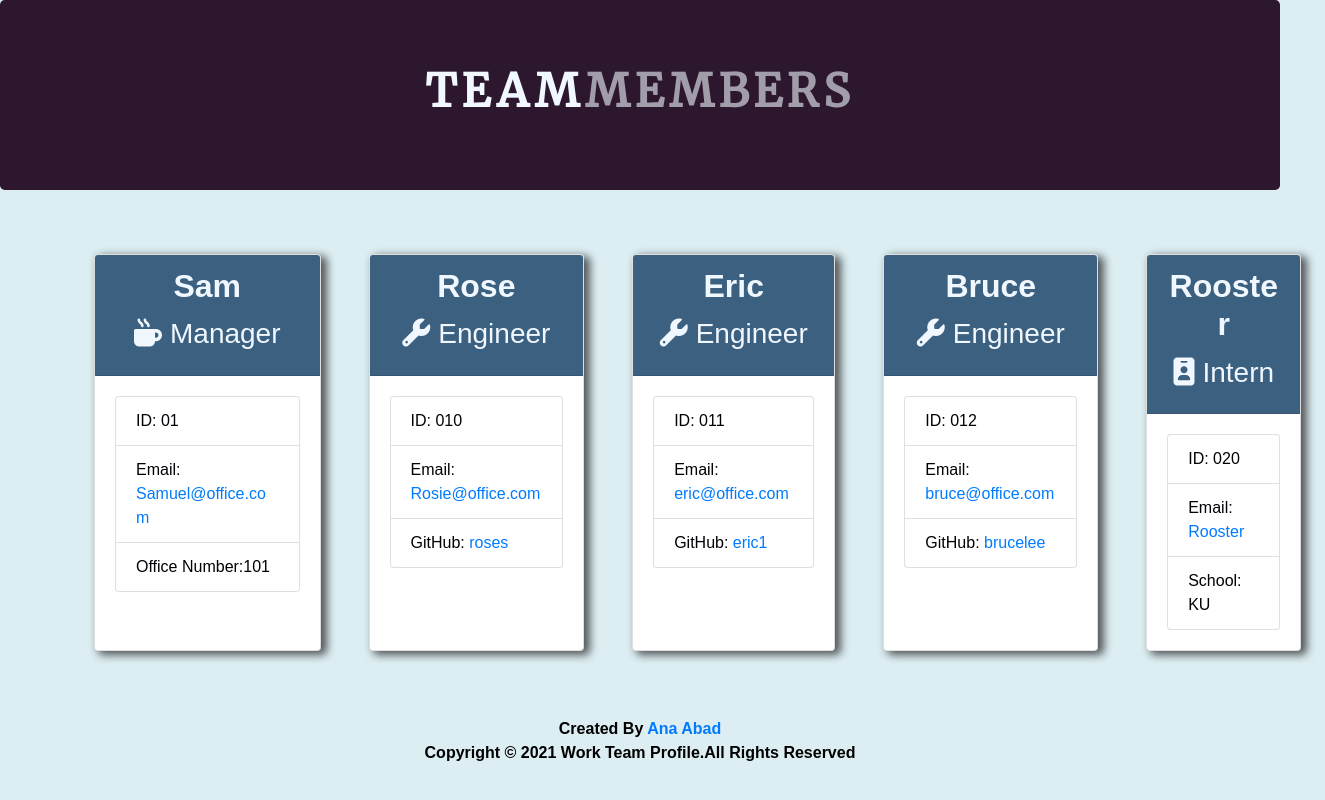
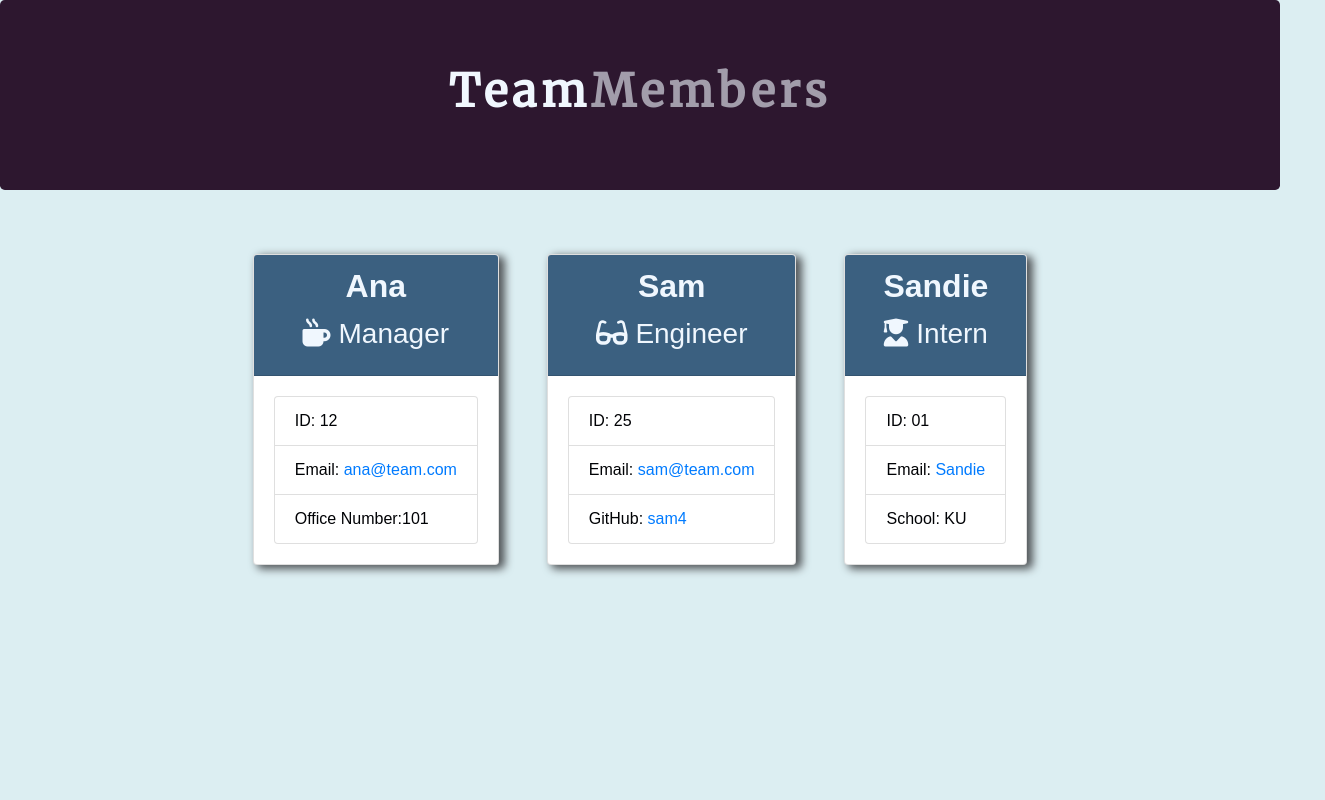
Before and after one commit to abanae/Work-Team-Profile-Generator, a website: page dist/team.html in a window 1280 px wide. Shown: the whole page, 1325 px wide, since content can reach past the window. Drawn offline with nearby package versions, Linux system fonts and the light colour scheme; a web font is replaced by a local one.

```diff
--- a/dist/team.html
+++ b/dist/team.html
@@ -10,7 +10,7 @@
         <link rel="stylesheet" href="https://stackpath.bootstrapcdn.com/bootstrap/4.3.1/css/bootstrap.min.css"
             integrity="sha384-ggOyR0iXCbMQv3Xipma34MD+dH/1fQ784/j6cY/iJTQUOhcWr7x9JvoRxT2MZw1T" crossorigin="anonymous">
         <link href="https://fonts.googleapis.com/css?family=Merriweather|Muli:300" rel="stylesheet">
-    <link rel="stylesheet" type="text/css" href="./style.css" />
+        <link rel="stylesheet" type="text/css" href="./style.css"/>
         <script src="https://kit.fontawesome.com/c502137733.js"></script>
     </head>
 
@@ -18,93 +18,61 @@
         <div class="container-fluid">
             <div class="row">
                 <div class="col-12 jumbotron mb-3 team-heading">
-                <h1 class="text-center">TEAM<span>MEMBERS</span></h1>
+                    <h1 class="text-center">Team<span>Members</span></h1>
                 </div>
             </div>
         </div>
         <div class="container">
             <div class="row">
-            <div class="team-area d-flex justify-content-center mt-5">
+                <div class="team-area col-12 d-flex justify-content-center mt-5">
                     <div class="card employee-card mr-4 ml-4 mb-3">
     <div class="card-header text-center">
-                        <h2 class="card-title">Sam</h2>
+        <h2 class="card-title">Ana</h2>
         <h3 class="card-title"><i class="fas fa-mug-hot mr-2"></i>Manager</h3>
     </div>
     <div class="card-body">
         <ul class="list-group">
-                            <li class="list-group-item">ID: 01</li>
-                            <li class="list-group-item">Email: <a href="mailto:Samuel@office.com">Samuel@office.com</a>
+            <li class="list-group-item">ID: 12</li>
+            <li class="list-group-item">Email: <a href="mailto:ana@team.com">ana@team.com</a>
             </li>
             <li class="list-group-item">Office Number:101</li>
         </ul>
     </div>
 </div>
+
                     <div class="card employee-card mr-4 ml-4 mb-3">
     <div class="card-header text-center">
-                        <h2 class="card-title">Rose</h2>
-                        <h3 class="card-title"><i class="fas fa-wrench mr-2"></i>Engineer</h3>
+        <h2 class="card-title">Sam</h2>
+        <h3 class="card-title"><i class="fas fa-glasses mr-2"></i>Engineer</h3>
     </div>
     <div class="card-body">
         <ul class="list-group">
-                            <li class="list-group-item">ID: 010</li>
-                            <li class="list-group-item">Email: <a href="mailto:Rosie@office.com">Rosie@office.com</a>
+            <li class="list-group-item">ID: 25</li>
+            <li class="list-group-item">Email: <a href="mailto:sam@team.com">sam@team.com</a>
             </li>
-                            <li class="list-group-item">GitHub: <a href="https://github.com/roses" target="_blank"
-                                    rel="noopener noreferrer">roses</a></li>
+            <li class="list-group-item">GitHub: <a href="https://github.com/sam4" target="_blank"
+            rel="noopener noreferrer">sam4</a></li>
         </ul>
     </div>
 </div>
+
                     <div class="card employee-card mr-4 ml-4 mb-3">
     <div class="card-header text-center">
-                        <h2 class="card-title">Eric</h2>
-                        <h3 class="card-title"><i class="fas fa-wrench mr-2"></i>Engineer</h3>
+        <h2 class="card-title">Sandie</h2>
+        <h3 class="card-title"><i class="fas fa-user-graduate mr-2"></i>Intern</h3>
     </div>
     <div class="card-body">
         <ul class="list-group">
-                            <li class="list-group-item">ID: 011</li>
-                            <li class="list-group-item">Email: <a href="mailto:eric@office.com">eric@office.com</a>
-                            </li>
-                            <li class="list-group-item">GitHub: <a href="https://github.com/eric1" target="_blank"
-                                    rel="noopener noreferrer">eric1</a></li>
-                        </ul>
-                    </div>
-                </div>
-                <div class="card employee-card mr-4 ml-4 mb-3">
-                    <div class="card-header text-center">
-                        <h2 class="card-title">Bruce</h2>
-                        <h3 class="card-title"><i class="fas fa-wrench mr-2"></i>Engineer</h3>
-                    </div>
-                    <div class="card-body">
-                        <ul class="list-group">
-                            <li class="list-group-item">ID: 012</li>
-                            <li class="list-group-item">Email: <a href="mailto:bruce@office.com">bruce@office.com</a>
-                            </li>
-                            <li class="list-group-item">GitHub: <a href="https://github.com/brucelee" target="_blank"
-                                    rel="noopener noreferrer">brucelee</a></li>
-                        </ul>
-                    </div>
-                </div>
-                <div class="card employee-card mr-4 ml-4 mb-3">
-                    <div class="card-header text-center">
-                        <h2 class="card-title">Rooster</h2>
-                        <h3 class="card-title"><i class="fas fa-id-badge mr-2"></i>Intern</h3>
-                    </div>
-                    <div class="card-body">
-                        <ul class="list-group">
-                            <li class="list-group-item">ID: 020 </li>
-                            <li class="list-group-item">Email: <a href="mailto:rooster@office.com">Rooster</a>
+            <li class="list-group-item">ID: 01 </li>
+            <li class="list-group-item">Email: <a href="mailto:sandie@team.com">Sandie</a>
             </li>
             <li class="list-group-item">School: KU</li>
         </ul>
     </div>
 </div>
-            </div>
-        </div>
-    </div>
-    <footer>
-        <p>Created By <a href="https://github.com/abanae">Ana Abad</a></p>
-        <p>Copyright © 2021 Work Team Profile.All Rights Reserved</p>
-    </footer>
-</body>
+                </div >
+            </div >
+        </div >
+    </body >
 
-</html>
+    </html >
```
Also changed, not shown: ReadMe.md. Lines whose indentation alone changed are shown as unchanged.
